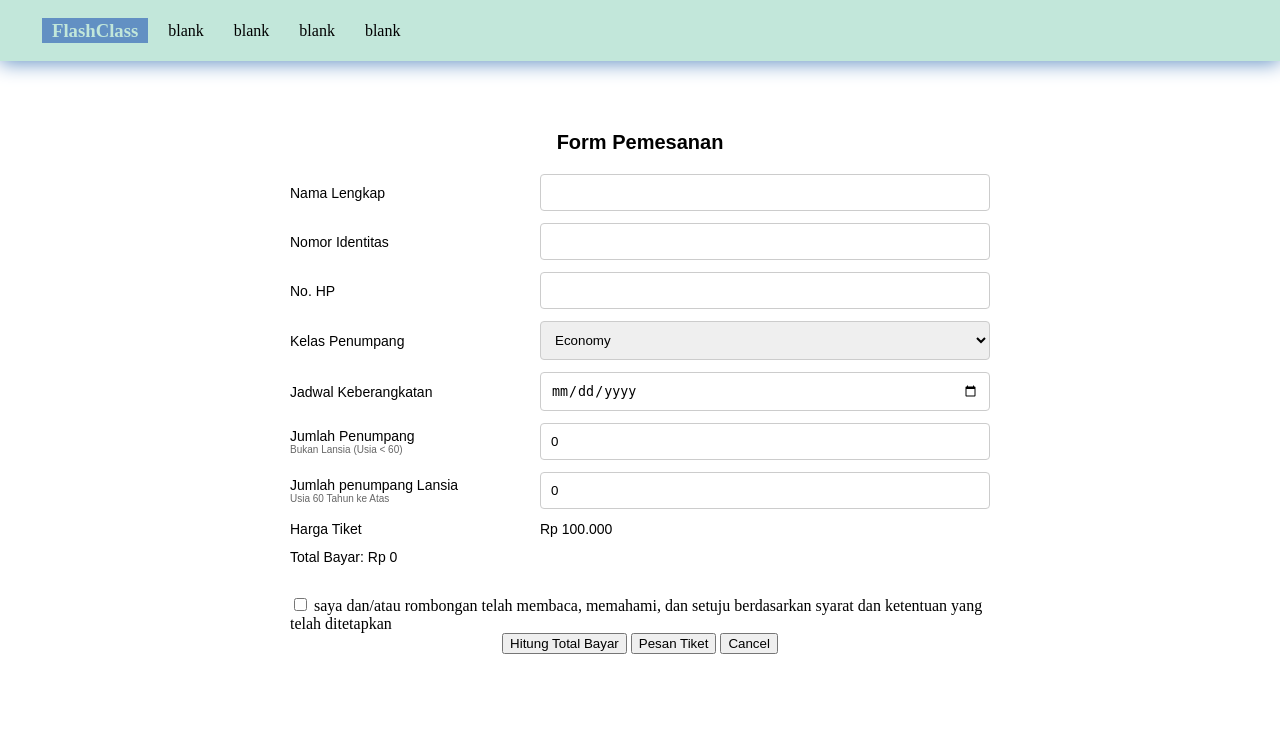
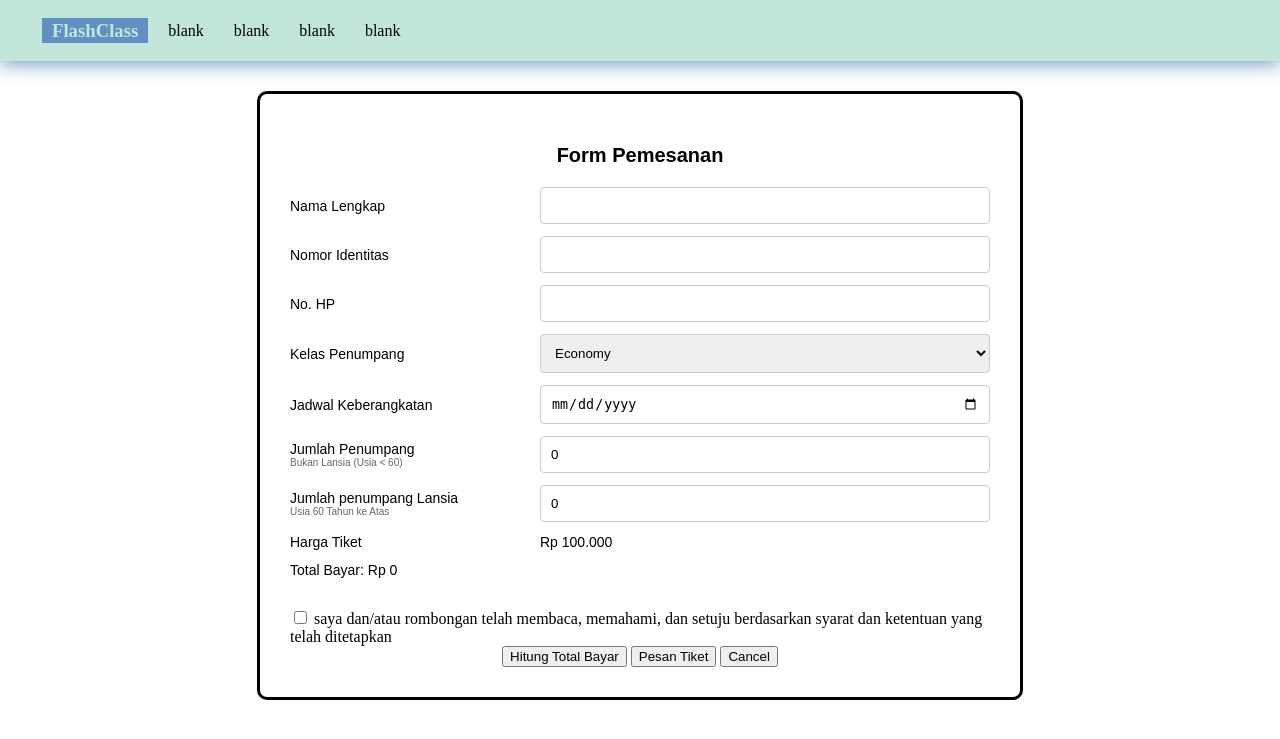
Before and after one commit to coretkusmp/kelompok-chello-webtech, a PHP site: page /pages/form-pemesanan.php in a window 1280 px wide. Shown: the top 739 px of the page. Run offline with PHP 8.4, Linux system fonts and the light colour scheme.

Commit message:
style: add border

```diff
--- a/style/form.css
+++ b/style/form.css
@@ -1,11 +1,13 @@
 form {
     display: flex;
-    padding: 0px;
+    padding: 30px;
     justify-content: center;
     align-items: center;
     flex-direction: column;
-    margin: 50px auto;
+    margin: 30px auto;
     max-width: 700px;
+    border: 3px solid black;
+    border-radius: 10px;
 }
 
 form h3 {
```
